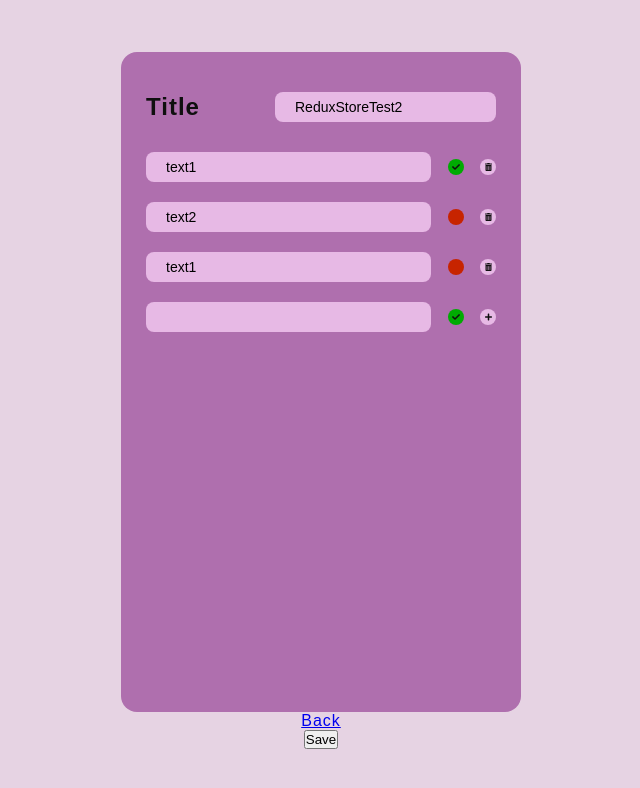
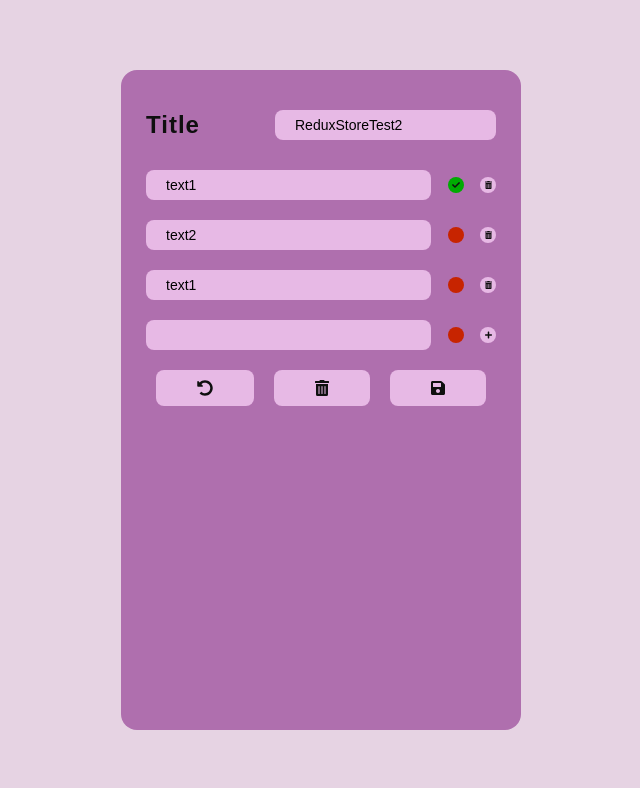
Before and after one commit to Pedrael/react-todo, a React (Create React App) app: page /edit/1 in a window 1280 px wide. Shown: the top 788 px of the page, without its empty margins (319-959 px from the left). Built offline with nearby package versions, Linux system fonts and the light colour scheme.

Commit message:
editing done, need to fix bug with editing after remove

```diff
--- a/src/EditLayoutFolder/EditLayout.js
+++ b/src/EditLayoutFolder/EditLayout.js
@@ -2,9 +2,9 @@ import './EditLayoutStyle.scss'
 
 import React, { useState } from "react"
 import { useSelector, useDispatch } from 'react-redux'
-import { Link } from 'react-router-dom'
+import { Link, useHistory } from 'react-router-dom'
 import { FontAwesomeIcon } from '@fortawesome/react-fontawesome'
-import { faTrashAlt, faCheck, faPlus } from '@fortawesome/free-solid-svg-icons'
+import { faTrashAlt, faCheck, faPlus, faSave, faUndoAlt } from '@fortawesome/free-solid-svg-icons'
 
 export default function EditLayout(props) {
 
@@ -15,24 +15,37 @@ export default function EditLayout(props) {
     return newArray // TODO: array.prototype
   }
 
-  const [todosItem, changeItem] = useState(useSelector(state => state.todoState[props.match.params.id]))
+  const [todosItem, changeItem] = useState(
+    useSelector(
+      state => state.todoState.filter(item => item.uniqueid === props.match.params.id)[0]
+    ))
+  const [newTodo, changeNewTodo] = useState({text: "", isChecked: false, uniqueid: todosItem.todos.length})//{text: 'lorem ipsum', isChecked: true, uniqueid: '0'}
   const dispatch = useDispatch()
+  const history = useHistory()
 
   let saveChanges = () => {
     dispatch({ type: 'CHANGE_TODOITEM', index: props.match.params.id, editedItem: todosItem })
     console.log("saved")
   }
 
+  let removeTodoItemAndReturn = () => {
+    console.log("remove")
+    dispatch({ type: 'REMOVE_TODOITEM', uniqueid: todosItem.uniqueid})
+    history.push("/")
+  }
+
   return (
 
-      <div className="layout">
+      <div className="edit layout">
         <div className="edit-container">
 
           <div className="wrap">
             <h2>Title</h2>
             <input type="text" className="input"
               value={todosItem.name}
-              onChange={(e) => changeItem(Object.assign({}, todosItem, {name: e.target.value}))}/> {/*note title*/}
+              onChange={
+                (e) => changeItem(Object.assign({}, todosItem, {name: e.target.value}))
+              }/> {/*note title*/}
           </div>
 
           <div className="todos"> {/*todos array*/}
@@ -42,43 +55,81 @@ export default function EditLayout(props) {
               <div className="wrap" key={todo.uniqueid}>
                 <input type="text" className="input"
                   value={todo.text}
-                  onChange={(e) => changeItem(Object.assign({}, todosItem, {
+                  onChange={
+                    (e) => changeItem(Object.assign({}, todosItem, {
                       todos: getArrayWithChange(
                         todosItem.todos,
                         index,
                         Object.assign({}, todo, { text: e.target.value }))
                       }
-                  ))}
-                  />
-                  <div className={todo.isChecked ? "checked checkbox circle" : "checkbox circle"}> {/* todo toggle */}
+                    ))
+                  }/>
+                  <div className={todo.isChecked ? "checked checkbox circle" : "checkbox circle"}
+                  onClick={
+                    (e) => changeItem(Object.assign({}, todosItem, {
+                      todos: getArrayWithChange(
+                        todosItem.todos,
+                        index,
+                        Object.assign({}, todo, { isChecked: !todo.isChecked }))
+                      }
+                    ))
+                  }> {/* todo toggle */}
                     { todo.isChecked && <FontAwesomeIcon icon={faCheck} /> }
                   </div>
-                  <div className="circle tech-button">
-                    <FontAwesomeIcon icon={faTrashAlt} /> {/*remove todo*/}
+                  <div className="circle tech-button"
+                  onClick={
+                    (e) => changeItem(Object.assign({}, todosItem, {
+                      todos: todosItem.todos.filter((item) => item.uniqueid !== todo.uniqueid)
+                    }))
+                  }>
+                    <FontAwesomeIcon icon={faTrashAlt} /> {/* remove todo */}
                   </div>
               </div>
 
           ))}
 
-            <div className="wrap">  {/*add new todo*/}
-              <input type="text" className="input" v-model="todoBuf.text" />
-              <div className={true ? "checked checkbox circle" : "checkbox circle"}> {/* todo toggle */}
-                <FontAwesomeIcon icon={faCheck} />
+            <div className="wrap">  {/* add new todo */}
+              <input type="text" className="input" value={newTodo.text}
+              onChange={
+                (e) => changeNewTodo(Object.assign({}, newTodo, {text: e.target.value}))
+              }/>
+              <div className={newTodo.isChecked ? "checked checkbox circle" : "checkbox circle"}
+              onClick={
+                (e) => changeNewTodo(Object.assign({}, newTodo, {isChecked: !newTodo.isChecked}))
+              }> {/* todo toggle */}
+                { newTodo.isChecked && <FontAwesomeIcon icon={faCheck} />}
               </div>
-              <div className="circle tech-button"> {/*add new todo button */}
+              <div className="circle tech-button"
+              onClick={
+                (e) => {
+                  changeItem(Object.assign({}, todosItem, {
+                    todos: todosItem.todos.concat(newTodo)
+                  }))
+                  changeNewTodo(Object.assign({}, newTodo, {
+                    text: "", isChecked: false, uniqueid: todosItem.todos.length
+                  }))
+                }
+              }> {/* add new todo button */}
                 <FontAwesomeIcon icon={faPlus} />
               </div>
             </div>
 
+            <div className="wrap end"> {/* buttons array */}
+              <div className="button" onClick={()=>{history.push("/")}}>
+                <FontAwesomeIcon icon={faUndoAlt} />
+              </div>
+
+              <div className="button" onClick={removeTodoItemAndReturn}>
+                <FontAwesomeIcon icon={faTrashAlt} />
+              </div>
+
+              <div className="button" onClick={saveChanges}>
+                <FontAwesomeIcon icon={faSave} />
+              </div>
             </div>
 
           </div>
-
-        <Link to={'/'}>
-          Back
-        </Link>
-
-        <button onClick={saveChanges}>Save</button>
+        </div>
 
       </div>
   )
--- a/src/MainLayoutFolder/MainLayout.js
+++ b/src/MainLayoutFolder/MainLayout.js
@@ -1,4 +1,4 @@
-import './MainLayoutStyle.scss'
+//import './MainLayoutStyle.scss'
 
 import React, { useState } from "react"
 
```
Lines whose indentation alone changed are shown as unchanged.
